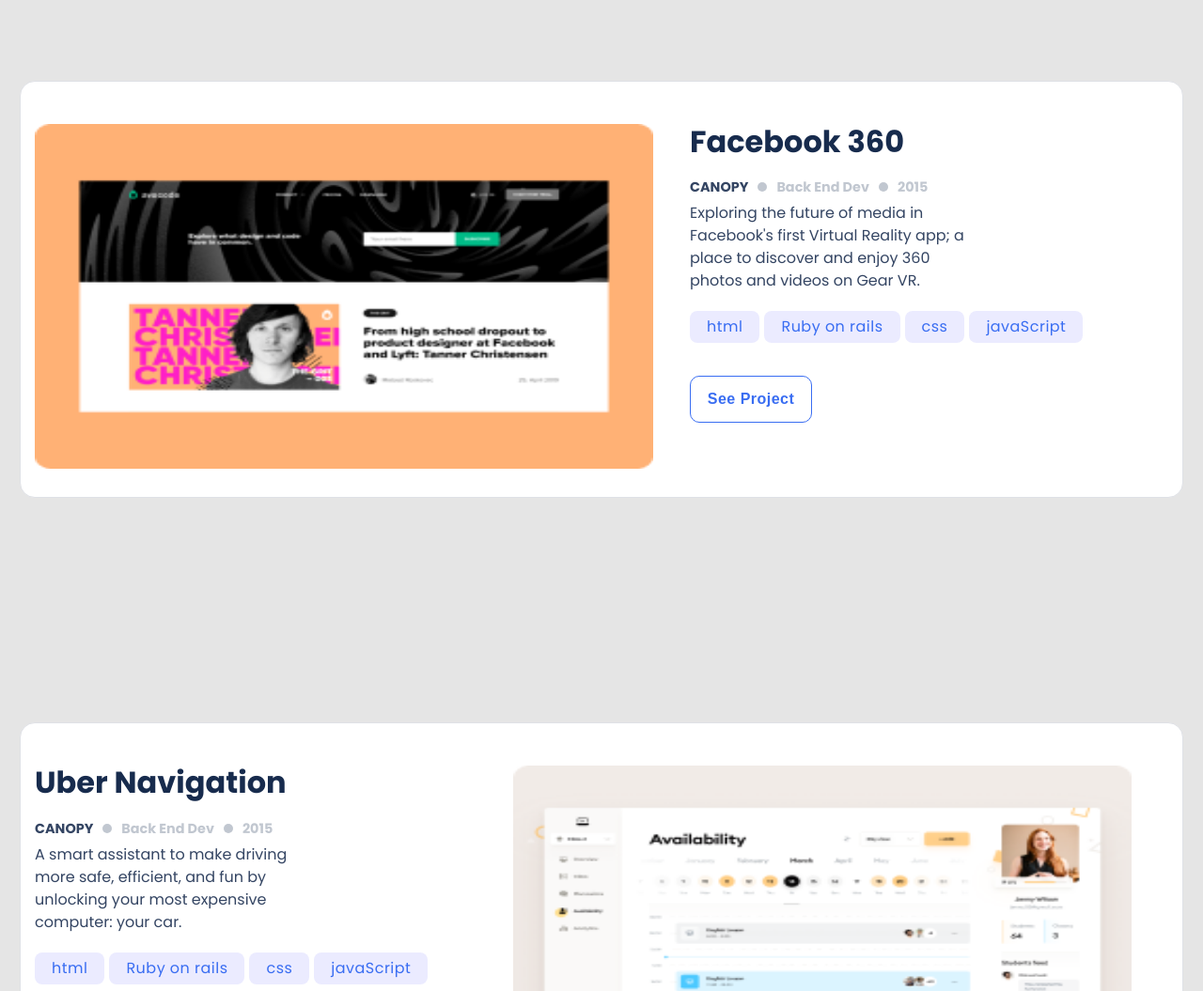
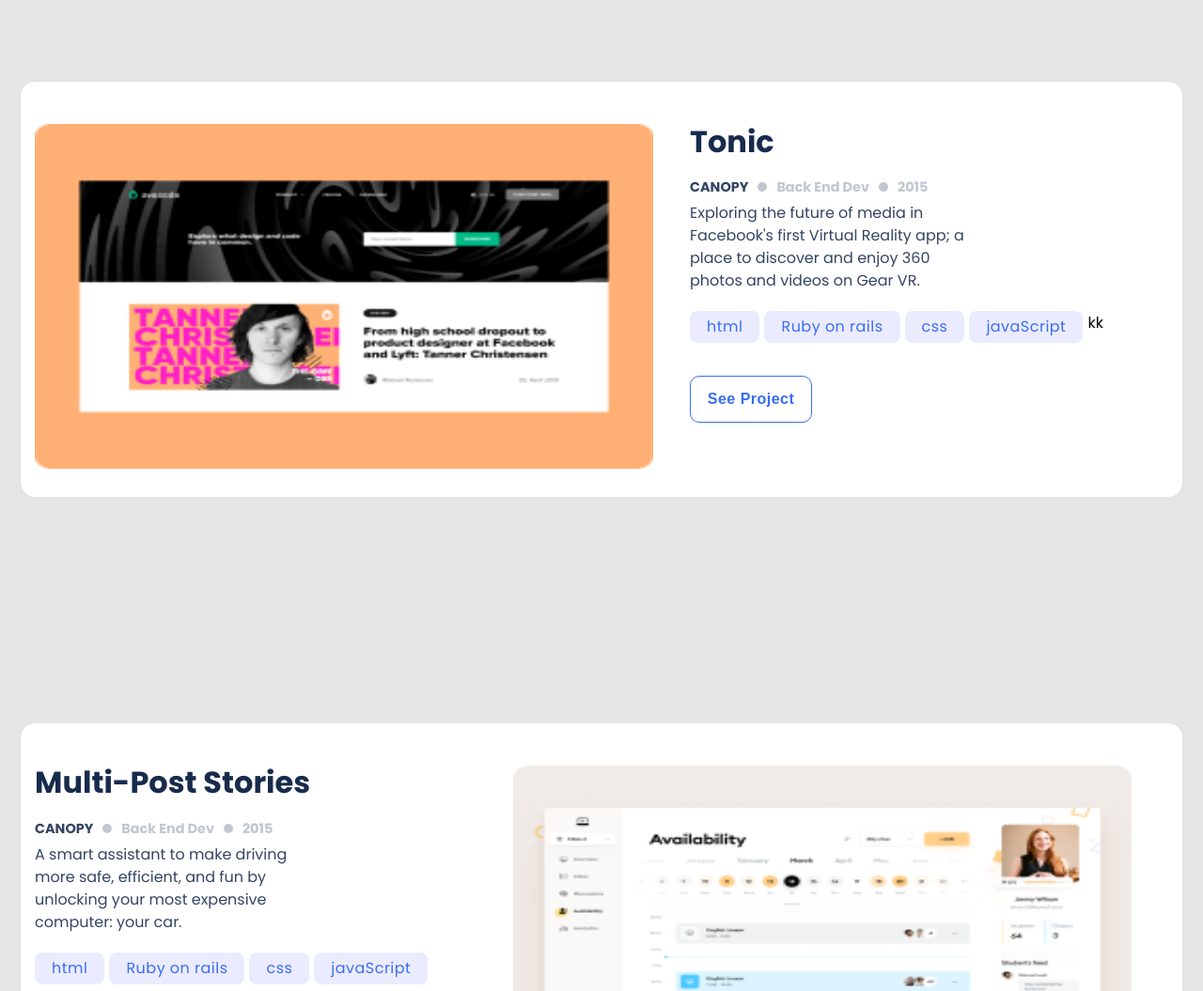
Before and after one commit to yayaismaail/toolbar-headline, a website: page index.html in a window 1280 px wide. Shown: the part 2180-3235 px from the top of the page at 94% size. Drawn offline with Linux system fonts and the light colour scheme.

Commit message:
updated index.html

```diff
--- a/index.html
+++ b/index.html
@@ -110,7 +110,7 @@
                     <img src="images/Snapshoot-Portfolio-1.png" class="desk1" alt="">
                 </div>
                 <div class="col-ss-5">
-                    <h2>Facebook 360</h2>
+                    <h2>Tonic</h2>
                     <div class="counter mob1">
                         <span>CANOPY</span>
                         <span class="counters"></span>
@@ -133,7 +133,7 @@
                         <li><a href="#">JavaScript</a></li>
                     </ul>
                     <ul class="desk1">
-                        <li><a href="#">html</a></li>
+              kk          <li><a href="#">html</a></li>
                         <li><a href="#">Ruby on rails</a></li>
                         <li><a href="#">css</a></li>
                         <li><a href="#">javaScript</a></li>
@@ -147,7 +147,7 @@
                     <img src="images/Snapshoot-Portfolio-4.png" class="mob1" alt="">
                 </div>
                 <div class="col-ss-5">
-                    <h2>Uber Navigation</h2>
+                    <h2>Multi-Post Stories</h2>
                     <div class="counter mob1">
                         <span>CANOPY</span>
                         <span class="counters"></span>
```
